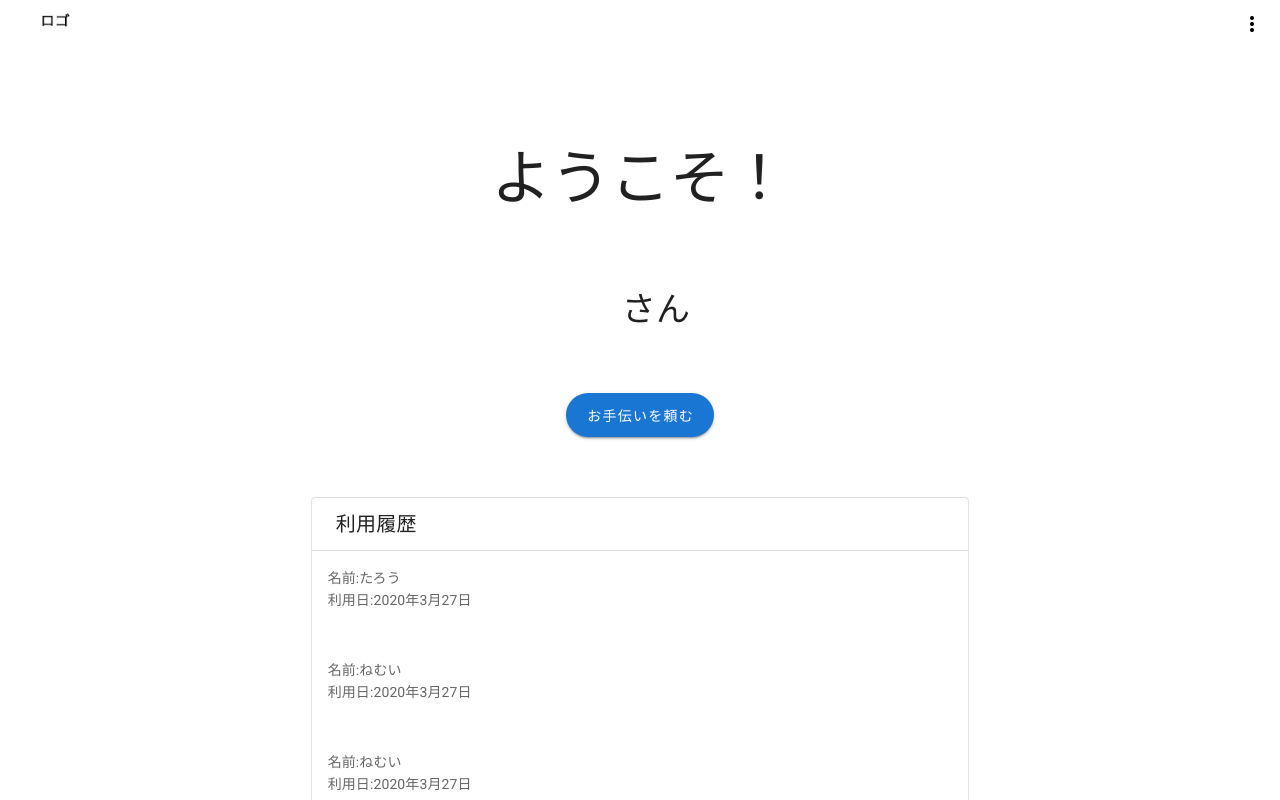
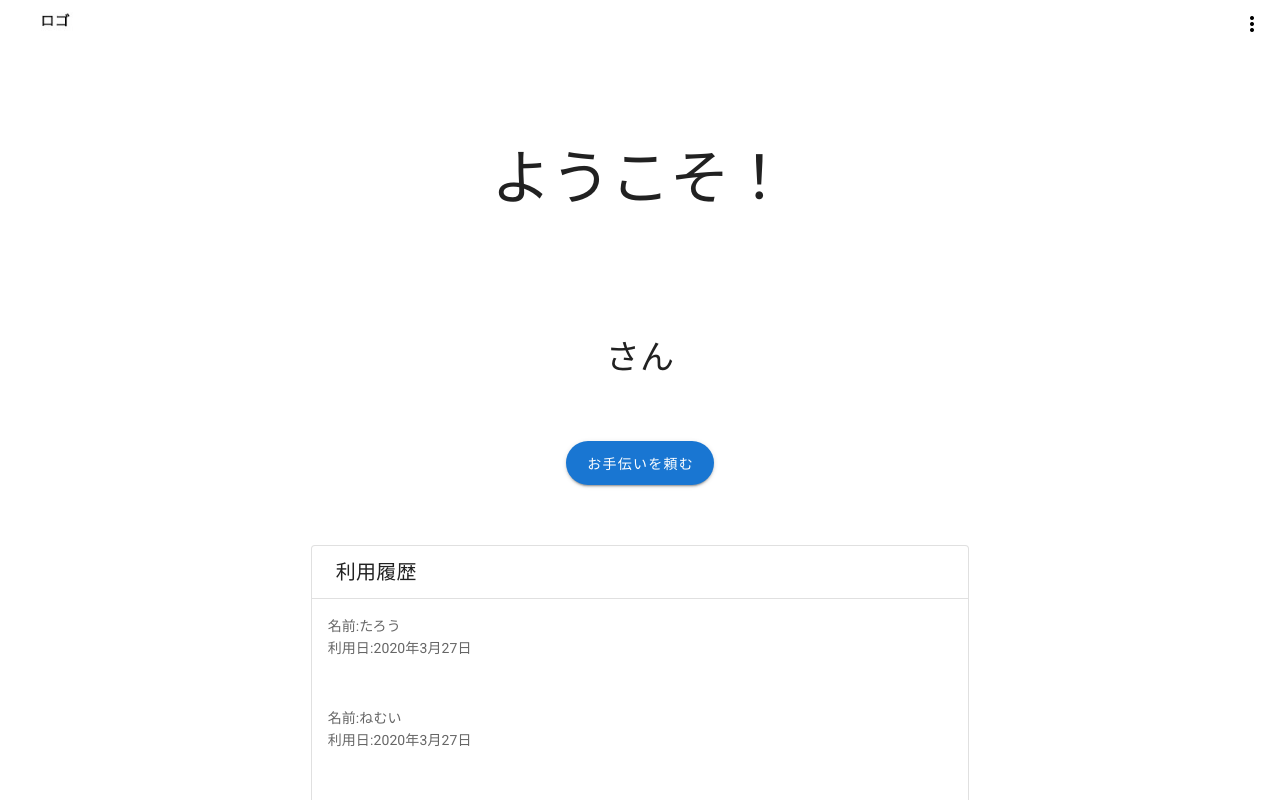
Before and after one commit to K-Fryxell/SmoLogi, a Vue app: page /user_mypage in a window 1280 px wide. Shown: the top 800 px of the page. Built offline with nearby package versions, Linux system fonts and the light colour scheme; no server answers.

Commit message:
katayama_contact_judge

```diff
--- a/src/router/index.js
+++ b/src/router/index.js
@@ -6,19 +6,19 @@ const routes = [{
     path: '/',
     name: 'Top',
     component: () =>
-            import ('../views/top.vue')
+        import('../views/top.vue')
 },
 {
     path: '/user_regist',
     name: 'userRegistUser',
     component: () =>
-            import ('@/views/user/registration')
+        import('@/views/user/registration')
 },
 {
     path: '/user_mypage',
     name: 'UserMypage',
     component: () =>
-            import ('@/views/user/mypage.vue')
+        import('@/views/user/mypage.vue')
 },
 {
     path: '/user_history',
@@ -42,37 +42,37 @@ const routes = [{
     path: '/user_passchange',
     name: 'UserPasschange',
     component: () =>
-            import ('../views/user/passwordChange.vue')
+        import('../views/user/passwordChange.vue')
 },
 {
     path: '/part_top',
     name: 'partTop',
     component: () =>
-        import ('../views/part/partTop')
+        import('../views/part/partTop')
 },
 {
-        path: '/part_registuser',
+    path: '/part_regist',
     name: 'partRegistUser',
     component: () =>
-        import ('../views/part/partRegistration')
+        import('../views/part/partRegistration')
 },
 {
     path: '/part_mypage',
     name: 'partMypage',
     component: () =>
-        import ('../views/part/partMypage')
+        import('../views/part/partMypage')
 },
 {
     path: '/part_request',
     name: 'partRequest',
     component: () =>
-        import ('../views/part/partRequest')
+        import('../views/part/partRequest')
 },
 {
     path: '/part_requestdetails',
     name: 'partRequestdetails',
     component: () =>
-        import ('../views/part/partRequestDetails.vue')
+        import('../views/part/partRequestDetails.vue')
 },
 {
     path: '/contact',
@@ -84,18 +84,29 @@ const routes = [{
     path: '/terms',
     name: 'Terms',
     component: () =>
-            import ('../views/footer/terms.vue')
+        import('../views/footer/terms.vue')
 },
 {
     path: '/inquery',
     name: 'Inquery',
     component: () =>
-            import ('../views/footer/inquery.vue')
+        import('../views/footer/inquery.vue')
 },
 ]
 const router = new VueRouter({
     mode: 'history',
     base: process.env.BASE_URL,
-    routes
+    routes,
+    scrollBehavior(to, from, savedPosition) {
+        if (savedPosition) {
+            return savedPosition
+        }
+        else {
+            return {
+                x: 0,
+                y: 0
+            }
+        }
+    }
 })
 export default router
--- a/src/store/user/index.js
+++ b/src/store/user/index.js
@@ -87,6 +87,9 @@ export default ({
         user_lng(state) {
             return state.user_lng
         },
+        judge(state){
+            return state.judge
+        }
         // history(state) {
         //     return state.user_usage_history
         // },
@@ -137,7 +140,7 @@ export default ({
                     // console.log(user.uid);
                     // this.user_id = user.uid
                     // ドキュメントIDをユーザIDとしているのでユーザIDを持ってきてそこからフィールド取り出し
-                    firebase.firestore().collection('users').doc(user.uid).get().then(doc => {
+                    firebase.firestore().collection('users').doc(user.uid).get().then( doc => {
                         console.log(doc.data())
                         // メールアドレス
                         state.user_email = doc.data().email
@@ -170,6 +173,7 @@ export default ({
                         state.isMounth = doc.data().isMounth
                         // 判定
                         state.judge = doc.data().judge
+                        console.log(state.judge)
                     })
                 } else {
                     // User not logged in or has just logged out.
--- a/src/views/contact/contact.vue
+++ b/src/views/contact/contact.vue
@@ -240,7 +240,6 @@ export default {
     name: 'MapComponent',
     data() {
         return {
-            tab:0,
             infoOptions: {
                 pixelOffset: {
                     width: 0,
@@ -316,6 +315,11 @@ export default {
             this.coment = ""
         },
     },
+    computed:{
+        tab(){
+            return this.$store.getters.judge
+        }
+    },
     mounted() {
         if (navigator.geolocation) {
             navigator.geolocation.getCurrentPosition(
@@ -339,7 +343,6 @@ export default {
                 })
             })
         })
-        this.tab = this.$store.state.judge
     }
 }
 </script>
--- a/src/views/user/mypage.vue
+++ b/src/views/user/mypage.vue
@@ -7,8 +7,10 @@
                 <v-card class="ma-0 pa-0" elevation="0">
                     <v-card-title class="mt-12 justify-center" v-resize="onResize" :class="size">ようこそ！</v-card-title>
                     <v-row justify="center" class="ma-0 pa-0">
-                        <v-card-title class="mt-12 display-3" v-resize="onResize" :class="size">{{user_fname}}</v-card-title>
-                            <v-card-title class="mt-12 display-1">さん</v-card-title>
+                        <v-card-title class="mt-12 display-3" v-resize="onResize" :class="size">
+                            {{user_fname}}
+                            <span class="mt-12 display-1">さん</span>
+                        </v-card-title>
                     </v-row>
                     <v-row justify="center" class="ma-0 pa-0">
                         <v-btn class="mt-12" rounded color="primary" large to="/user_transport">お手伝いを頼む</v-btn>
```
Lines whose indentation alone changed are shown as unchanged.
